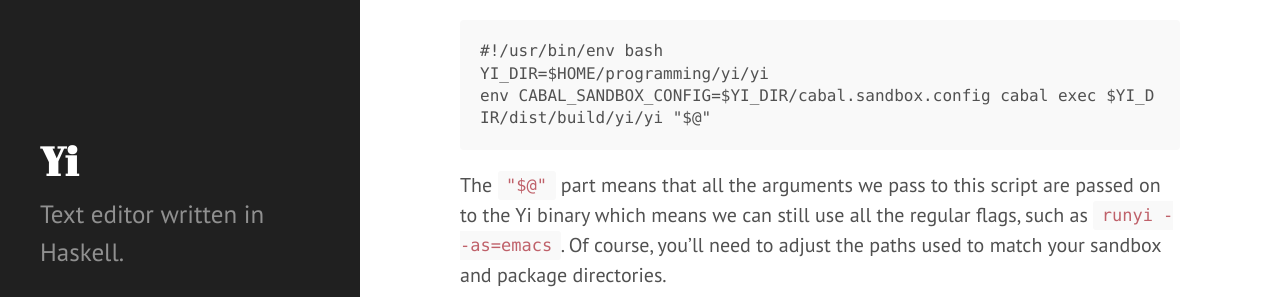
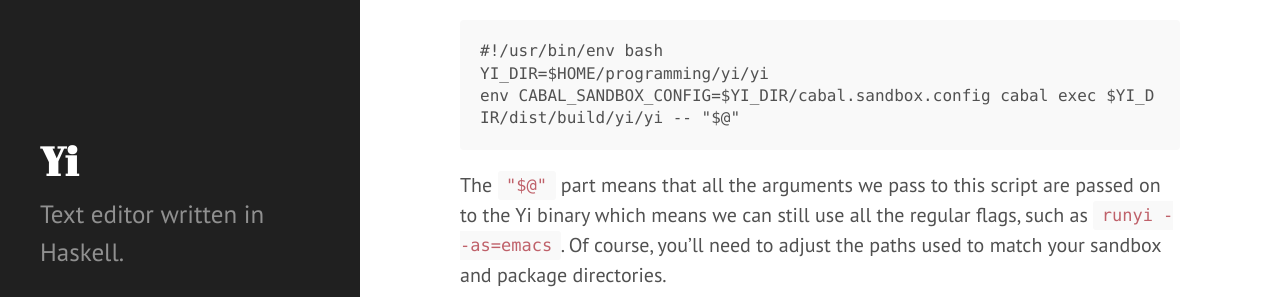
Before and after one commit to yi-editor/yi-editor.github.com, a Jekyll site: the page built from pages/installing.md, in a window 1280 px wide and 900 px high, scrolled down 1616 px. Shown: the part 219-516 px from the top of the window. Built offline with Jekyll 4.4.1, drawn with Linux system fonts in a browser that asks for light colours; Markdown is read by kramdown in place of the engine named in the settings.

````diff
--- a/pages/installing.md
+++ b/pages/installing.md
@@ -73,7 +73,7 @@ to create an alias or small script for this, along the lines of:
 ```
 #!/usr/bin/env bash
 YI_DIR=$HOME/programming/yi/yi
-env CABAL_SANDBOX_CONFIG=$YI_DIR/cabal.sandbox.config cabal exec $YI_DIR/dist/build/yi/yi "$@"
+env CABAL_SANDBOX_CONFIG=$YI_DIR/cabal.sandbox.config cabal exec $YI_DIR/dist/build/yi/yi -- "$@"
 ```
 
 The `"$@"` part means that all the
````
